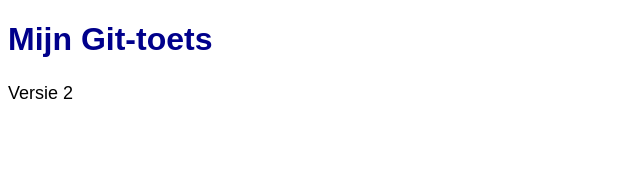
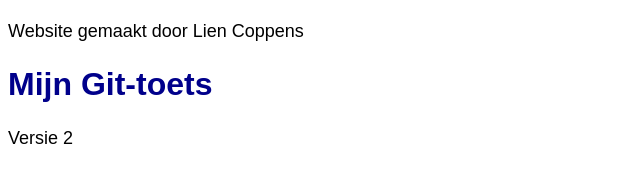
Before and after one commit to Lientje-xxx/git-toets-Lien-Coppens, a plain HTML site: page index.html in a window 1280 px wide. Shown: the whole page, without its empty margins (0-640 px from the left). Drawn offline with Linux system fonts and the light colour scheme; files that its build step writes are made by us from their sources.

Commit message:
Footer toegevoegd

```diff
--- a/index.html
+++ b/index.html
@@ -6,6 +6,9 @@
     <title>Mijn Git-toets</title>
     <link rel="stylesheet" href="css/style.css">
 </head>
+<footer>
+    <p>Website gemaakt door Lien Coppens</p>
+</footer>
 <body>
     <h1>Mijn Git-toets</h1>
     <p>Versie 2</p>
```
